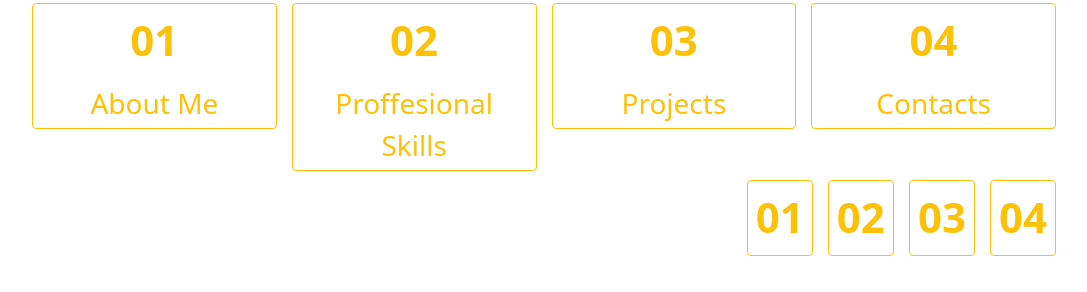
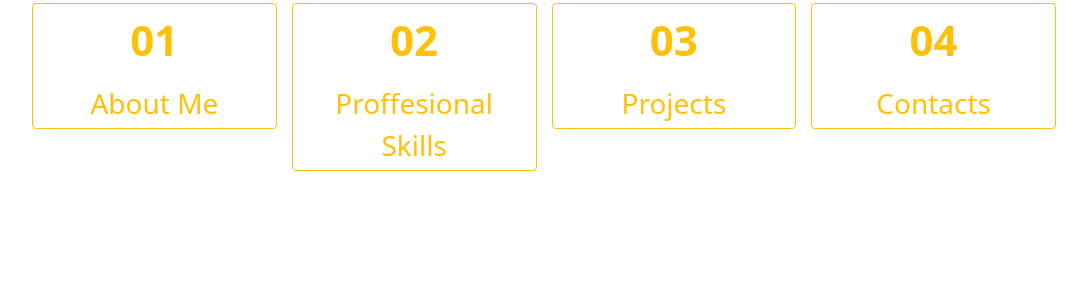
Before and after one commit to ForendUwU/Portfolio-Site, a plain HTML site: page index.html in a window 1280 px wide. Shown: the part 1022-1314 px from the top of the page, without its empty margins (96-1183 px from the left). Drawn offline with nearby package versions, Linux system fonts and the light colour scheme.

Commit message:
Scroll Menu Fix

```diff
--- a/index.html
+++ b/index.html
@@ -92,7 +92,8 @@
   </div>
 
 
-<div class="scrollMenu">
+
+<div class="scrollMenu1">
     <div class="element">
       <a href="#01">
       <button class="btn btn-outline-warning btn-sm">
@@ -129,8 +130,8 @@
       </button>
       </a>
     </div>
-
 </div>
+<div class="white"></div>
 
 
 
--- a/style.css
+++ b/style.css
@@ -164,6 +164,34 @@ body
 
 	font-size: 200%;
 
+
+}
+
+.scrollMenu1
+{
+	margin-right: 10%;
+	justify-content: space-around;
+	gap: 15px;
+	float: right;
+	display: flex;
+	z-index: 0;
+	top: 0;
+	position: sticky;
+
+
+
+	font-size: 200%;
+
+
+}
+
+.white
+{
+	background-color: white;
+	width: 100%;
+	height: 85px;
+
+	position: absolute;
 
 }
 
```
